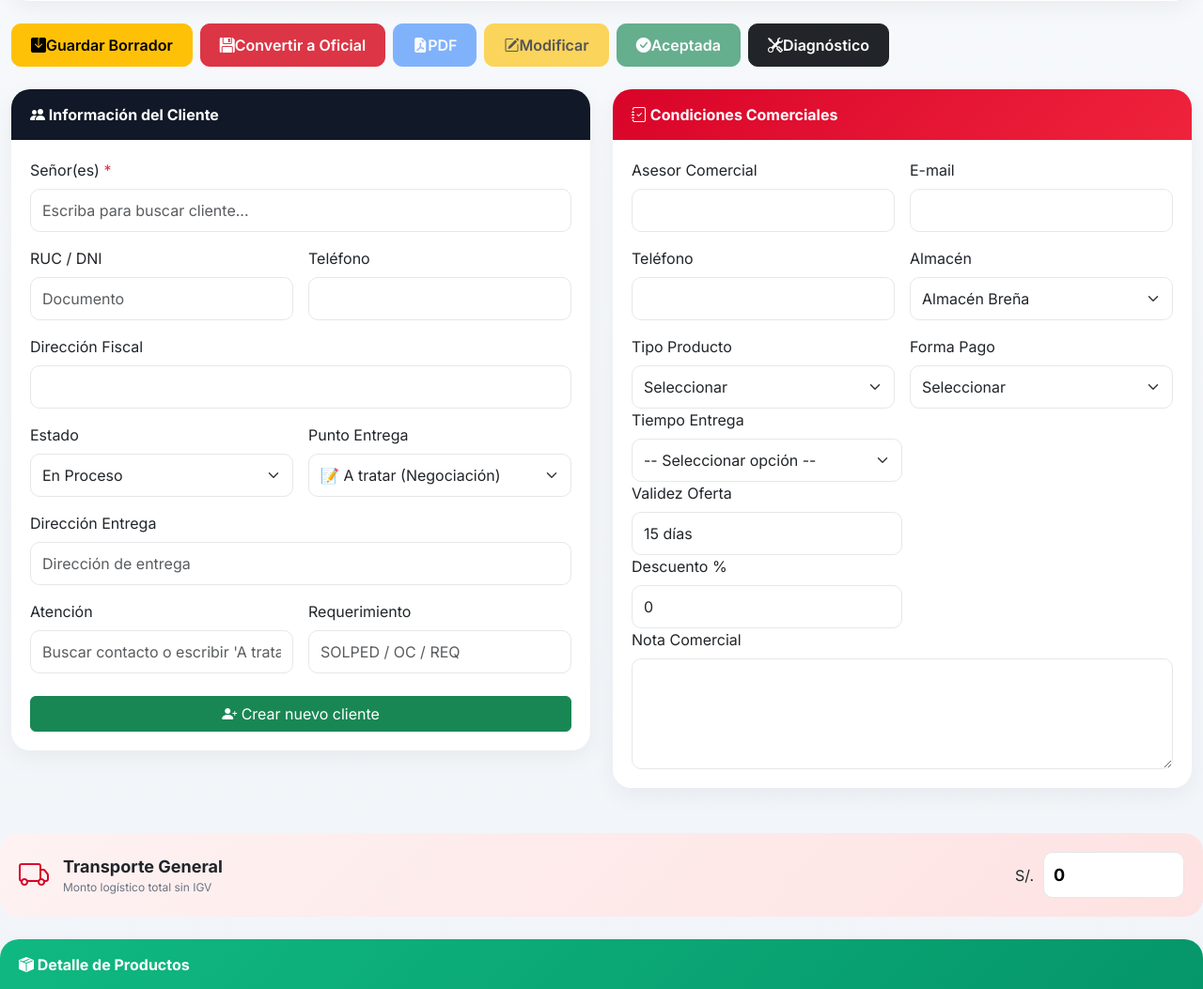
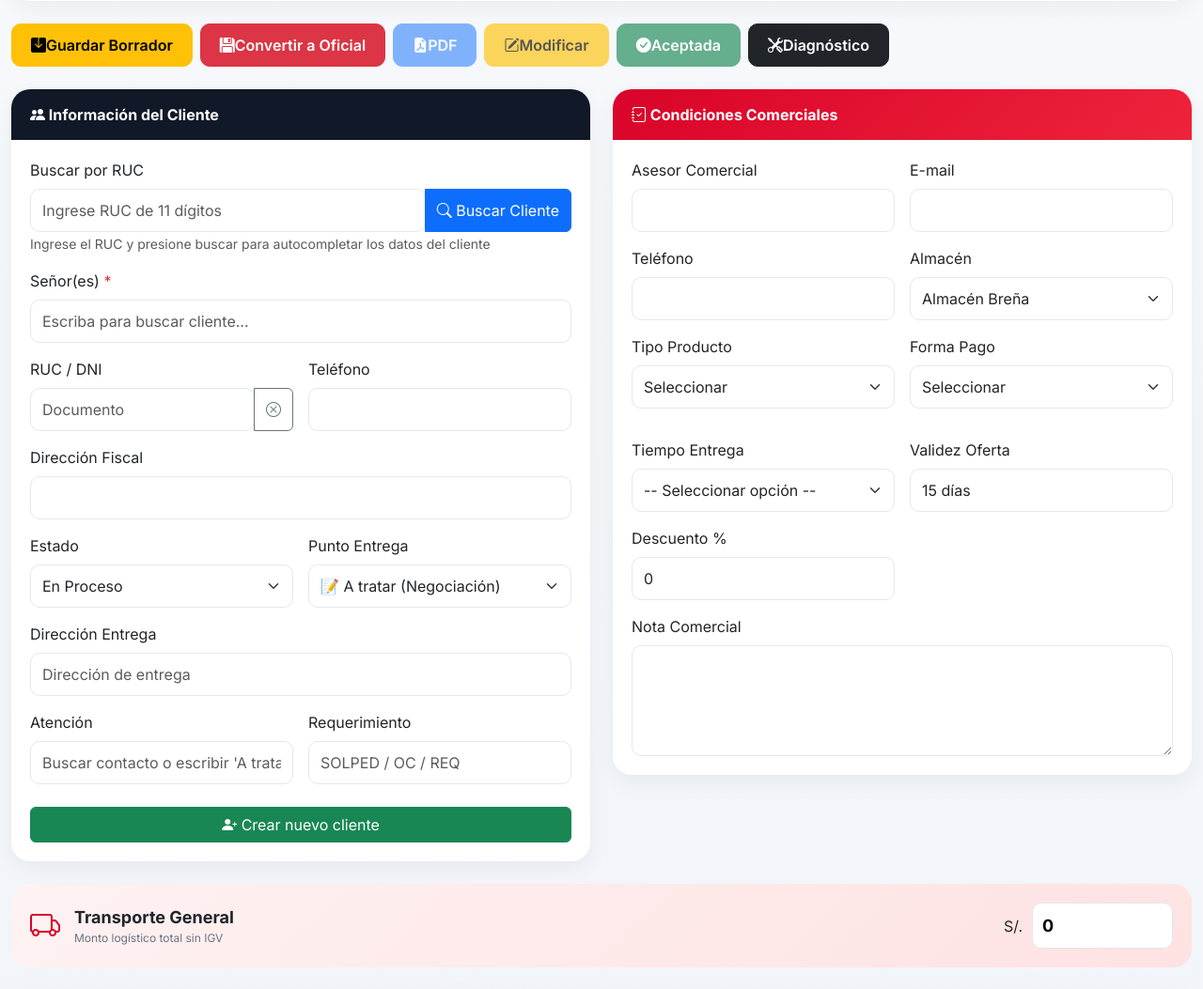
Before and after one commit to martinrims360/ERP_KCF, a Flask app: page /crear_cotizacion in a window 1280 px wide. Shown: the part 414-1467 px from the top of the page at 94% size. Run offline with Flask 3, Linux system fonts and the light colour scheme; the visitor is signed in with stand-in values (Sample User, id 1); data that the repository does not hold is empty; some libraries are stand-ins or nearby versions.

Commit message:
integración del ruc cotización

```diff
--- a/database.py
+++ b/database.py
@@ -1287,3 +1287,32 @@ def obtener_ultimo_codigo_proveedor():
     if rows:
         return rows[0]['codigo_proveedor']
     return 'PROV-000000'
+
+
+# =========================================
+# BUSCAR CLIENTE POR RUC EXACTO (NUEVO)
+# =========================================
+def buscar_cliente_por_ruc(ruc: str):
+    """Buscar cliente exactamente por número de RUC"""
+    if not ruc or len(ruc) < 3:
+        return None
+
+    rows = db_query("""
+        SELECT
+            id,
+            tipo_documento,
+            numero_documento,
+            razon_social,
+            nombre_comercial,
+            direccion_fiscal,
+            telefono_contacto,
+            email_contacto,
+            nombre_contacto,
+            codigo_cliente
+        FROM clientes
+        WHERE activo = TRUE
+        AND numero_documento = %s
+        LIMIT 1
+    """, (ruc,))
+
+    return rows[0] if rows else None
--- a/routes/cotizaciones.py
+++ b/routes/cotizaciones.py
@@ -1,7 +1,7 @@
 from flask import Blueprint, render_template, jsonify, request, session, send_file, make_response, Response
 from psycopg2.extras import RealDictCursor, DictCursor
 from database import (obtener_cotizaciones_recientes, crear_cotizacion_transaccional, obtener_cotizacion_completa,
-                    db_query, db_execute, db_tx, get_connection)
+                    db_query, db_execute, db_tx, get_connection, buscar_cliente_por_ruc)
 from reportlab.platypus import SimpleDocTemplate, Paragraph, Table, TableStyle, Spacer
 from reportlab.lib import colors
 from reportlab.lib.pagesizes import letter
@@ -240,6 +240,46 @@ def buscar_clientes():
         return jsonify({
             'success': False,
             'error': str(e)
+        }), 500
+
+
+# ==========================================
+# NUEVO ENDPOINT: BUSCAR CLIENTE POR RUC EXACTO
+# ==========================================
+
+@cotizaciones_bp.route("/api/clientes/buscar-por-ruc", methods=["GET"])
+def buscar_cliente_por_ruc_api():
+    """Buscar cliente por RUC exacto en la base de datos"""
+    try:
+        ruc = request.args.get('ruc', '').strip()
+
+        if not ruc:
+            return jsonify({"success": False, "error": "Debe ingresar un RUC"}), 400
+
+        if len(ruc) != 11:
+            return jsonify({"success": False, "error": "El RUC debe tener 11 dígitos"}), 400
+
+        # Buscar en la base de datos usando la función importada
+        cliente = buscar_cliente_por_ruc(ruc)
+
+        if cliente:
+            return jsonify({
+                "success": True,
+                "found": True,
+                "data": cliente
+            })
+        else:
+            return jsonify({
+                "success": True,
+                "found": False,
+                "message": "Cliente no encontrado en la base de datos"
+            })
+
+    except Exception as e:
+        print(f"🔥 Error al buscar cliente por RUC: {str(e)}")
+        return jsonify({
+            "success": False,
+            "error": str(e)
         }), 500
 
 
--- a/templates/cotizacion_oc/crear_cotizacion.html
+++ b/templates/cotizacion_oc/crear_cotizacion.html
@@ -95,6 +95,18 @@
             border: 1px solid #f59e0b;
         }
 
+        .estado-generada {
+            background: #3b82f620;
+            color: #3b82f6;
+            border: 1px solid #3b82f6;
+        }
+
+        .estado-aceptada {
+            background: #10b98120;
+            color: #10b981;
+            border: 1px solid #10b981;
+        }
+
         /* HERO CARD */
         .hero-card {
             background: white;
@@ -135,6 +147,14 @@
         .badge-warning {
             background: #f59e0b20;
             color: #f59e0b;
+            padding: 4px 12px;
+            border-radius: 20px;
+            font-size: 12px;
+        }
+
+        .badge-success {
+            background: #10b98120;
+            color: #10b981;
             padding: 4px 12px;
             border-radius: 20px;
             font-size: 12px;
@@ -337,6 +357,10 @@
         .btn-del:hover {
             background: #fecaca;
         }
+
+        .opacity-50 {
+            opacity: 0.5;
+        }
     </style>
 
 </head>
@@ -435,6 +459,21 @@
                     <div class="card-body-custom">
                         <input type="hidden" id="cliente_id" value="">
                         <div class="row g-3">
+                            <!-- BUSCADOR POR RUC CON BOTÓN -->
+                            <div class="col-md-12">
+                                <label class="form-label">Buscar por RUC</label>
+                                <div class="input-group">
+                                    <input type="text"
+                                           class="form-control custom-input"
+                                           id="buscar_ruc"
+                                           placeholder="Ingrese RUC de 11 dígitos">
+                                    <button class="btn btn-primary" type="button" id="btnBuscarClientePorRuc">
+                                        <i class="bi bi-search"></i> Buscar Cliente
+                                    </button>
+                                </div>
+                                <small class="text-muted">Ingrese el RUC y presione buscar para autocompletar los datos del cliente</small>
+                            </div>
+
                             <div class="col-md-12">
                                 <label class="form-label">Señor(es) <span class="text-danger">*</span></label>
                                 <div class="search-container">
@@ -443,18 +482,27 @@
                                     <div id="clienteSuggestions" class="suggestions-dropdown"></div>
                                 </div>
                             </div>
+
                             <div class="col-md-6">
                                 <label class="form-label">RUC / DNI</label>
-                                <input type="text" class="form-control custom-input" id="cliente_doc" placeholder="Documento" readonly>
+                                <div class="input-group">
+                                    <input type="text" class="form-control custom-input" id="cliente_doc" placeholder="Documento" readonly>
+                                    <button class="btn btn-outline-secondary" type="button" id="btnLimpiarCliente" title="Limpiar cliente">
+                                        <i class="bi bi-x-circle"></i>
+                                    </button>
+                                </div>
                             </div>
+
                             <div class="col-md-6">
                                 <label class="form-label">Teléfono</label>
                                 <input type="text" class="form-control custom-input" id="telefono_contacto">
                             </div>
+
                             <div class="col-12">
                                 <label class="form-label">Dirección Fiscal</label>
-                                <input type="text" class="form-control custom-input" id="cliente_direccion" readonly>
+                                <input type="text" class="form-control custom-input" id="cliente_direccion">
                             </div>
+
                             <div class="col-md-6">
                                 <label class="form-label">Estado</label>
                                 <select class="form-select custom-input" id="estado">
@@ -464,17 +512,20 @@
                                     <option value="Rechazada">Rechazada</option>
                                 </select>
                             </div>
+
                             <div class="col-md-6">
                                 <label class="form-label">Punto Entrega</label>
                                 <select class="form-select custom-input" id="punto_entrega">
                                     <option value="a_tratar">📝 A tratar (Negociación)</option>
                                 </select>
                             </div>
+
                             <div class="col-12">
                                 <label class="form-label">Dirección Entrega</label>
                                 <input type="text" class="form-control custom-input" id="direccion_entrega"
                                     placeholder="Dirección de entrega">
                             </div>
+
                             <div class="col-md-6">
                                 <label class="form-label">Atención</label>
                                 <div class="search-container">
@@ -483,6 +534,7 @@
                                     <div id="contactoSuggestions" class="suggestions-dropdown"></div>
                                 </div>
                             </div>
+
                             <div class="col-md-6">
                                 <label class="form-label">Requerimiento</label>
                                 <input type="text" class="form-control custom-input" id="numero_requerimiento"
@@ -541,10 +593,10 @@
                                     <option value="">Seleccionar</option>
                                 </select>
                             </div>
+                        </div>
 
-                            </div>
-
-                            <!-- TIEMPO ENTREGA CON SELECTOR INTELIGENTE -->
+                        <!-- TIEMPO ENTREGA CON SELECTOR INTELIGENTE -->
+                        <div class="row g-3 mt-3">
                             <div class="col-md-6">
                                 <label class="form-label">Tiempo Entrega</label>
                                 <div class="tiempo-entrega-wrapper">
```
